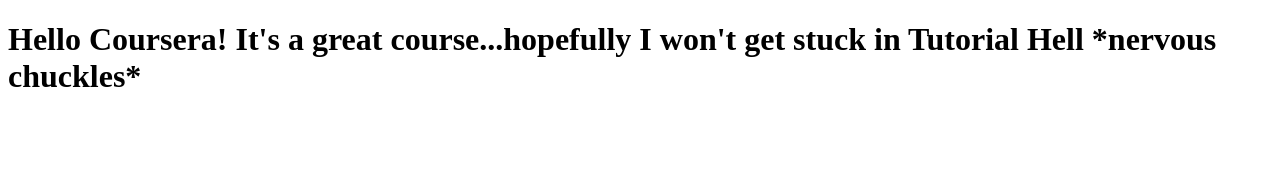
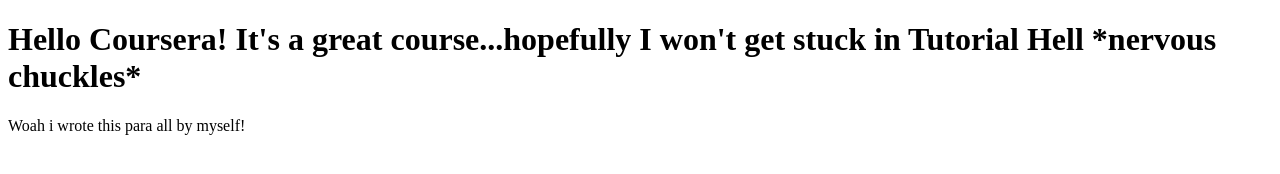
Before and after one commit to sourabh198/coursera-test, a plain HTML site: page site/index.html in a window 1280 px wide. Drawn offline with Linux system fonts and the light colour scheme.

Commit message:
Added Paragraphs

```diff
--- a/site/index.html
+++ b/site/index.html
@@ -5,5 +5,6 @@
 </head>
 <body>
 <h1>Hello Coursera! It's a great course...hopefully I won't get stuck in Tutorial Hell *nervous chuckles* </h1>
+<p>Woah i wrote this para all by myself!</p>
 </body>
 </html>
```
